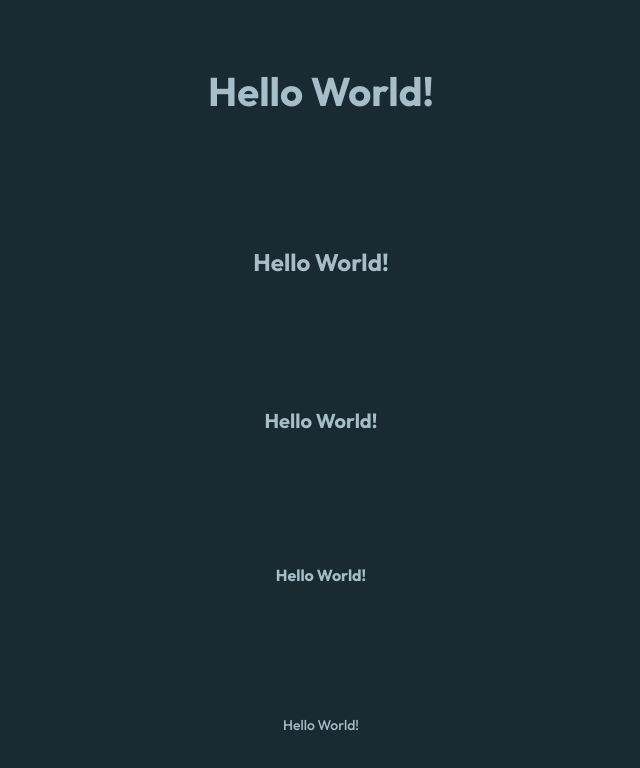
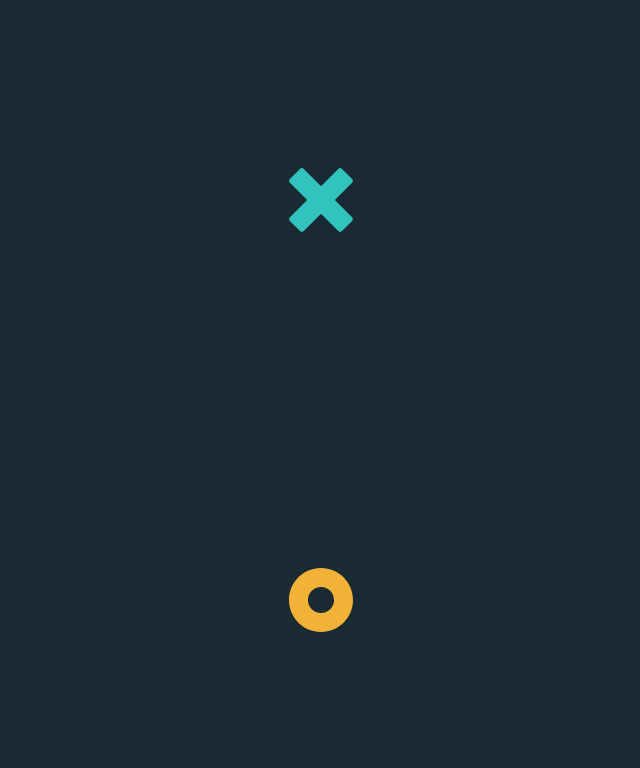
Before and after one commit to kylelamse/tic-tac-toe, a React (Create React App) app: page / in a window 1280 px wide. Shown: the top 768 px of the page, without its empty margins (319-959 px from the left). Built offline with nearby package versions, Linux system fonts and the light colour scheme.

Commit message:
Add Icons

```diff
--- a/src/App.tsx
+++ b/src/App.tsx
@@ -1,16 +1,10 @@
 import "./App.scss";
-import Typography from "components/Typography";
+import NewGameMenu from "pages/NewGameMenu";
 
 function App() {
     return (
-        <main>
-            <section className="main-section">
-                <Typography variant="large">Hello World!</Typography>
-                <Typography variant="medium">Hello World!</Typography>
-                <Typography variant="small">Hello World!</Typography>
-                <Typography variant="extrasmall">Hello World!</Typography>
-                <Typography variant="body">Hello World!</Typography>
-            </section>
+        <main className="main-section">
+            <NewGameMenu />
         </main>
     );
 }
--- /dev/null
+++ b/src/components/Logo.tsx
@@ -0,0 +1,15 @@
+import X from "./X";
+import O from "./O";
+
+type Props = {};
+
+const Logo = (props: Props) => {
+    return (
+        <>
+            <X />
+            <O />
+        </>
+    );
+};
+
+export default Logo;
--- /dev/null
+++ b/src/components/O.tsx
@@ -0,0 +1,9 @@
+import oIcon from "assets/icon-o.svg";
+
+type Props = {};
+
+const O = (props: Props) => {
+    return <img src={oIcon} alt="O Icon" />;
+};
+
+export default O;
--- /dev/null
+++ b/src/components/X.tsx
@@ -0,0 +1,9 @@
+import xIcon from "assets/icon-x.svg";
+
+type Props = {};
+
+const X = (props: Props) => {
+    return <img src={xIcon} alt="X Icon" />;
+};
+
+export default X;
--- /dev/null
+++ b/src/pages/NewGameMenu.tsx
@@ -0,0 +1,9 @@
+import Logo from "components/Logo";
+
+type Props = {};
+
+const NewGameMenu = (props: Props) => {
+    return <Logo />;
+};
+
+export default NewGameMenu;
```
